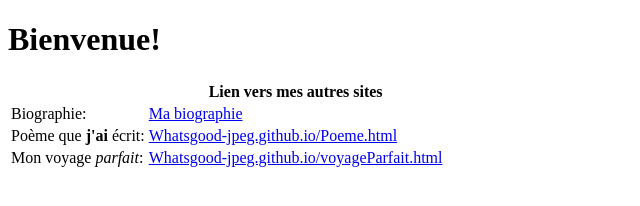
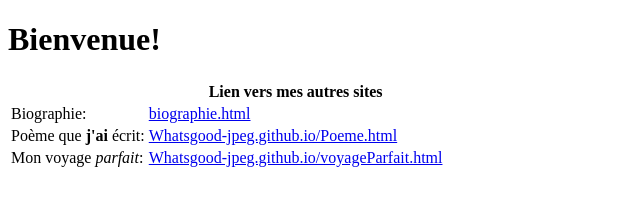
Before and after one commit to whatsgood-jpeg/Whatsgood-jpeg.github.io, a plain HTML site: page index.html in a window 1280 px wide. Shown: the full height of the page, 0-640 px from the left. Drawn offline with Linux system fonts and the light colour scheme.

Commit message:
Update index.html

```diff
--- a/index.html
+++ b/index.html
@@ -18,7 +18,7 @@
           <td>Biographie:</td>
           <td>
             <a href="biographie.html">
-            Ma biographie</a>
+            biographie.html</a>
           </td>
         </tr>
         <tr>
```
